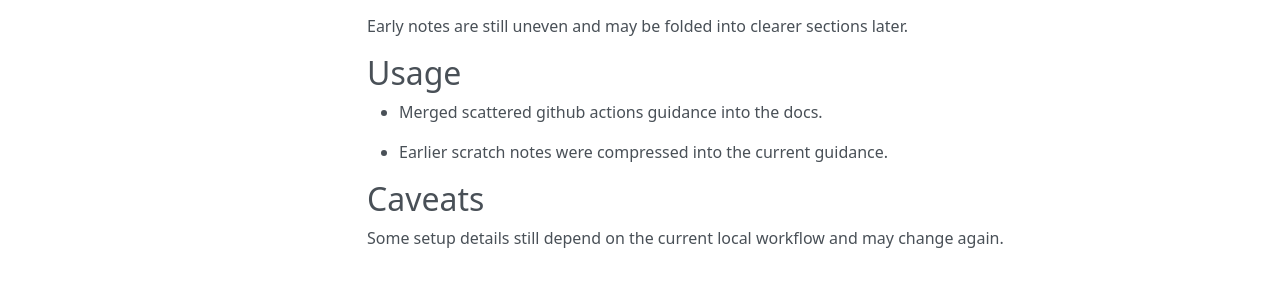
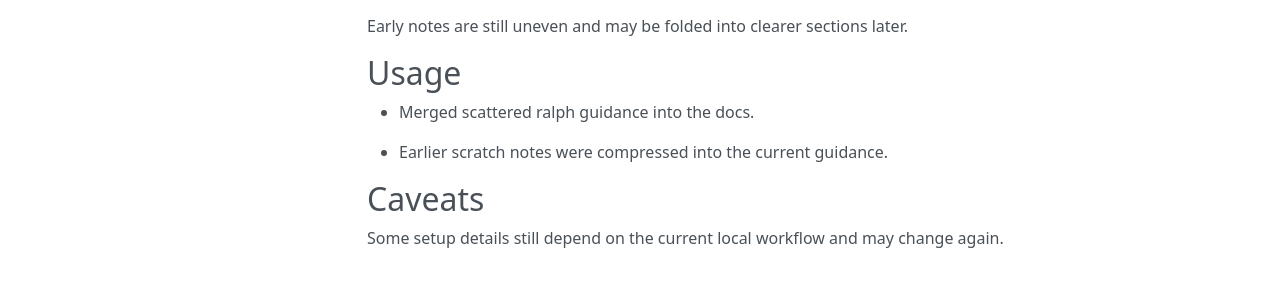
Before and after one commit to sebastianspicker/rae, an MkDocs documentation site: the page built from docs/README.md, in a window 1280 px wide. Shown: the part 340-636 px from the top of the page. Built offline with MkDocs 1.6.1, drawn with Linux system fonts in a browser that asks for light colours; nearby versions of some CDN libraries.

Commit message:
Clarify Ralph usage documentation
- Clarify Ralph usage in the documentation guide.

```diff
--- a/docs/README.md
+++ b/docs/README.md
@@ -11,7 +11,7 @@ This page keeps the current readme guidance concise after earlier rough notes.
 Early notes are still uneven and may be folded into clearer sections later.
 
 ## Usage
-- Merged scattered github actions guidance into the docs.
+- Merged scattered ralph guidance into the docs.
 
 - Earlier scratch notes were compressed into the current guidance.
 
```
